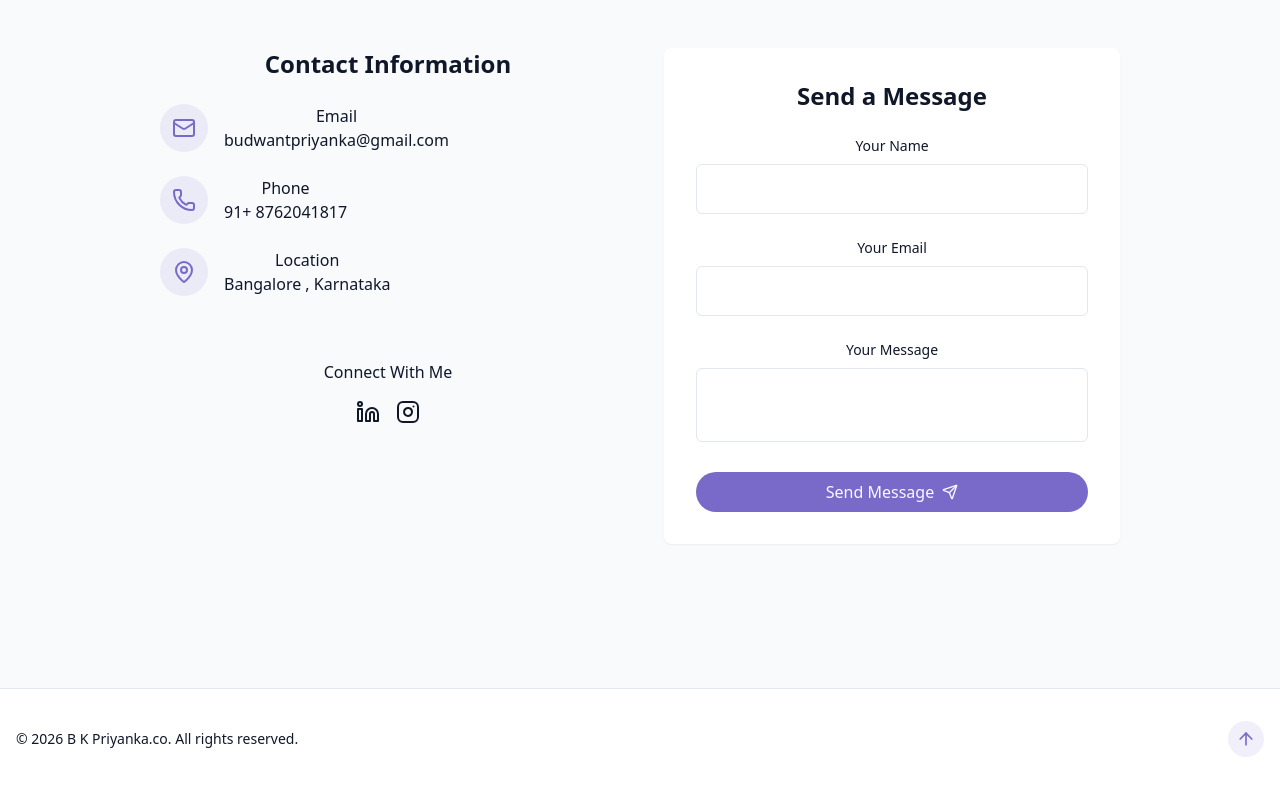
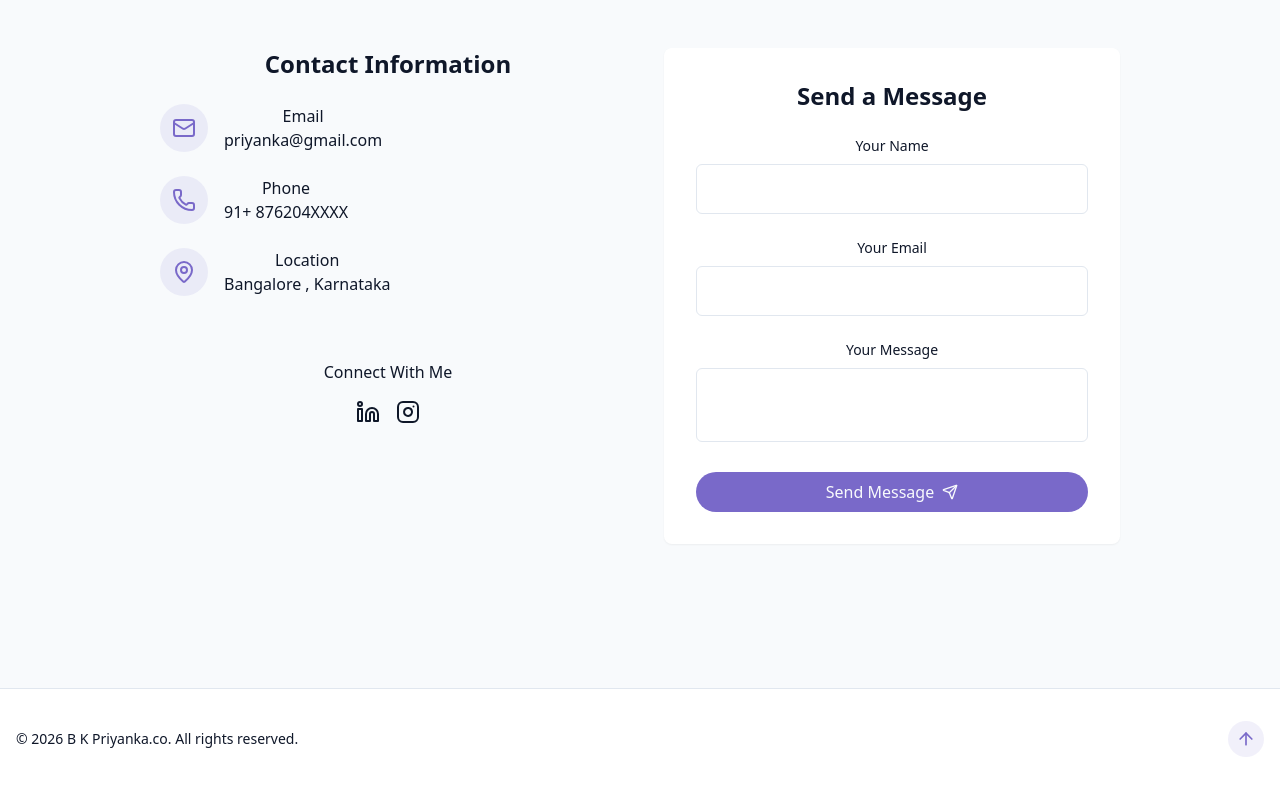
Before and after one commit to priyankabudwant/FUTURE_FS_01_PORTFOLIO1, a React (Vite) app: page / in a window 1280 px wide. Shown: the part 2978-3773 px from the top of the page. Built offline with nearby package versions, Linux system fonts and the light colour scheme; no server answers.

Commit message:
Update ContactSection.jsx

```diff
--- a/src/components/ContactSection.jsx
+++ b/src/components/ContactSection.jsx
@@ -87,7 +87,7 @@ export const ContactSection = () => {
                 </div>
                 <div>
                   <h4 className="font-medium">Email</h4>
-                  <a className="text-muted-foreground">budwantpriyanka@gmail.com</a>
+                  <a className="text-muted-foreground">priyanka@gmail.com</a>
                 </div>
               </div>
 
@@ -97,7 +97,7 @@ export const ContactSection = () => {
                 </div>
                 <div>
                   <h4 className="font-medium">Phone</h4>
-                  <a className="text-muted-foreground">91+ 8762041817</a>
+                  <a className="text-muted-foreground">91+ 876204XXXX</a>
                 </div>
               </div>
 
```
